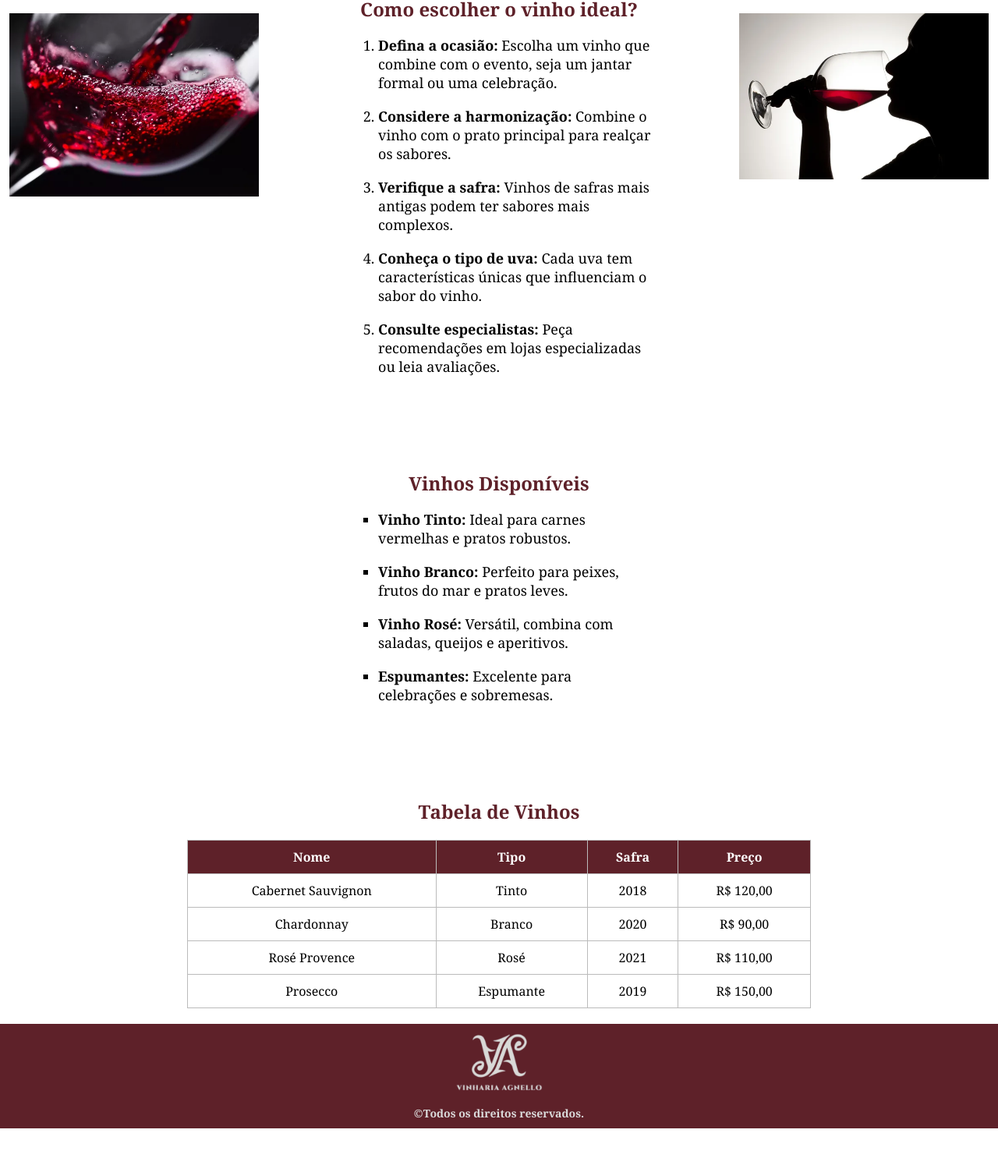
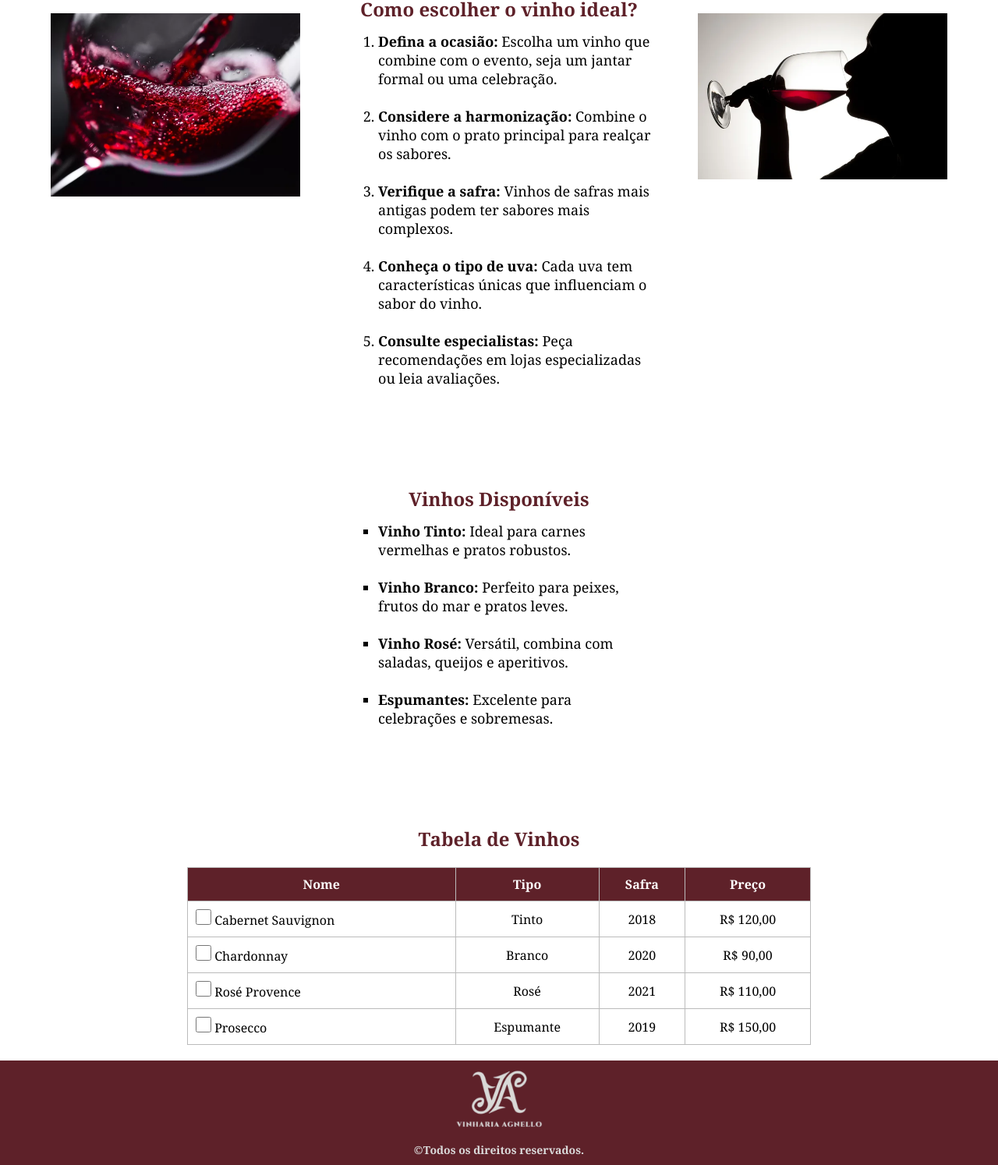
Before and after one commit to Antoine-Vitrian/Checkpoint_01_Front-End, a plain HTML site: page src/pages/vinhos.html in a window 1280 px wide. Shown: the part 133-1627 px from the top of the page at 78% size. Before the commit the page ends 1580 px from the top, so only its background shows below. Drawn offline with Linux system fonts and the light colour scheme; files that its build step writes are made by us from their sources.

Commit message:
Added pseudo-classes, pseudo-elements, fixed display-flex on vinhos.css, added transformation/transition effects to efeitos.css, formatted some stuff

```diff
--- a/src/css/efeitos.css
+++ b/src/css/efeitos.css
@@ -1,15 +1,62 @@
-@keyframes mover{
-    50% {margin-left: 48vw};
-    100% {margin-left: 0vw;}
+@keyframes mover {
+    50% {
+        margin-left: 48vw
+    }
+
+    ;
+
+    100% {
+        margin-left: 0vw;
+    }
 }
+
+nav h2#menu a {
+    transition: all 0.5s ease;
+}
+
 nav h2#menu a:hover {
     border-bottom: 2px solid aliceblue;
     font-size: 30px;
-    transition: 1s;
-  }
-#texto p::first-line{
-    color: blue;
+    transition: all 0.5s ease;
 }
-#texto h1::after{
+
+#texto p::first-line {
+    color: rgba(150, 28, 6, 0.808);
+
+}
+
+#texto h1::after {
     content: "👍😊👌😊👍";
 }
+
+.left-image,
+.right-image {
+    transition: transform 0.3s ease;
+}
+
+.left-image:hover,
+.right-image:hover {
+    transform: rotate(15deg);
+}
+
+.left-image:active {
+    transform: skew(-15deg);
+}
+
+.right-image:active {
+    transform: rotate(-15deg);
+
+}
+
+input[type="checkbox"] {
+    width: 20px;
+    height: 20px;
+    cursor: pointer;
+    transition: transform 0.3s ease, background-color 0.3s ease;
+}
+
+input[type="checkbox"]:checked {
+    transform: scale(1.2);
+    background-color: #5e2129;
+
+}
--- a/src/css/home.css
+++ b/src/css/home.css
@@ -1,6 +1,7 @@
-.espaco{
+.espaco {
   height: 100px;
 }
+
 #corpo {
   width: 90vw;
   padding: 5vw 0;
--- a/src/css/style.css
+++ b/src/css/style.css
@@ -30,6 +30,7 @@ nav h2#menu a {
   padding-left: 10px;
   padding-right: 10px;
 }
+
 #menu a {
   text-decoration: none;
   color: rgb(219, 219, 219);
@@ -38,8 +39,6 @@ nav h2#menu a {
 
 body {
   font-family: Arial, sans-serif;
-  margin: 0;
-  padding: 0;
   min-height: 100vh;
 }
 
@@ -49,6 +48,8 @@ footer {
   text-align: center;
   margin-top: 20px;
 }
+
+
 
 footer h5 {
   padding: 10px 0;
--- a/src/css/vinhos.css
+++ b/src/css/vinhos.css
@@ -8,28 +8,23 @@ main h2 {
   padding-top: 10%;
 }
 
-.secao1,
-.secao2 {
-  display: flex;
-  flex-direction: column;
-  align-items: center;
-}
-
 /* listas */
 ol li,
 ul li {
   padding-bottom: 4%;
   font-size: 18px;
-  margin: 5px 0;
+  margin: auto;
   width: 350px;
 }
 
 ol,
 ul {
   padding-top: 1%;
+  margin: 0 auto;
   margin-bottom: 8%;
   text-align: left;
   max-width: 600px;
+  width: 100%;
 }
 
 ol {
@@ -64,6 +59,11 @@ table tr:hover {
   background-color: #a19f9f;
 }
 
+.checkbox {
+  text-align: left;
+  padding-left: 10px;
+}
+
 .left-image,
 .right-image {
   position: absolute;
@@ -73,11 +73,11 @@ table tr:hover {
 }
 
 .left-image {
-  left: 12px;
+  left: 65px;
   top: 150px;
 }
 
 .right-image {
-  right: 12px;
+  right: 65px;
   top: 150px;
 }
--- a/src/pages/vinhos.html
+++ b/src/pages/vinhos.html
@@ -10,7 +10,7 @@
   <title>Vinharia Agnello</title>
   <link rel="stylesheet" href="../css/style.css" />
   <link rel="stylesheet" href="../css/vinhos.css" />
-  <link rel="stylesheet" href="src/css/efeitos.css">
+  <link rel="stylesheet" href="../css/efeitos.css">
 </head>
 
 <body>
@@ -28,7 +28,8 @@
       <img src="../assets/imgs/pessoavin1.webp" alt="Imagem Lateral Direita" class="right-image" />
       <img src="../assets/imgs/vinho-v1.webp" alt="Imagem Lateral Esquerda" class="left-image" />
     </div>
-    <section class="secao1">
+    <div class="secao1">
+      <section>
         <h2 class="tit">Como escolher o vinho ideal?</h2>
         <ol>
           <li>
@@ -53,8 +54,9 @@
           </li>
         </ol>
       </section>
-
-    <section class="secao2">
+    </div>
+    <div class="secao2">
+      <section>
         <h1>Vinhos Disponíveis</h1>
         <ul>
           <li>
@@ -75,6 +77,8 @@
           </li>
         </ul>
       </section>
+    </div>
+    <div>
       <section>
         <h2>Tabela de Vinhos</h2>
         <table border="1">
@@ -87,33 +91,46 @@
             </tr>
           </thead>
           <tbody>
+            <div>
               <tr>
-            <td>Cabernet Sauvignon</td>
+                <td class="checkbox">
+                  <input type="checkbox" /> Cabernet Sauvignon
+                </td>
                 <td>Tinto</td>
                 <td>2018</td>
                 <td>R$ 120,00</td>
               </tr>
               <tr>
-            <td>Chardonnay</td>
+                <td class="checkbox">
+                  <input type="checkbox" /> Chardonnay
+                </td>
                 <td>Branco</td>
                 <td>2020</td>
                 <td>R$ 90,00</td>
               </tr>
               <tr>
-            <td>Rosé Provence</td>
+                <td class="checkbox">
+                  <input type="checkbox" /> Rosé Provence
+                </td>
                 <td>Rosé</td>
                 <td>2021</td>
                 <td>R$ 110,00</td>
               </tr>
               <tr>
-            <td>Prosecco</td>
+                <td class="checkbox">
+                  <input type="checkbox" /> Prosecco
+                </td>
                 <td>Espumante</td>
                 <td>2019</td>
                 <td>R$ 150,00</td>
               </tr>
+            </div>
+
           </tbody>
         </table>
       </section>
+    </div>
+
   </main>
   <footer>
     <div class="container01-footer">
```
Also changed, not shown: index.html (+9 -7 lines), src/css/contato.css (+6 -3 lines), src/css/galeria.css (+6 -10 lines), src/css/sobre.css (+8 -4 lines), src/pages/contato.html (+3 -1 lines), src/pages/galeria.html (+1 -1 lines), src/pages/sobre.html (+1 -1 lines), 4 other files. Lines whose indentation alone changed are shown as unchanged.
